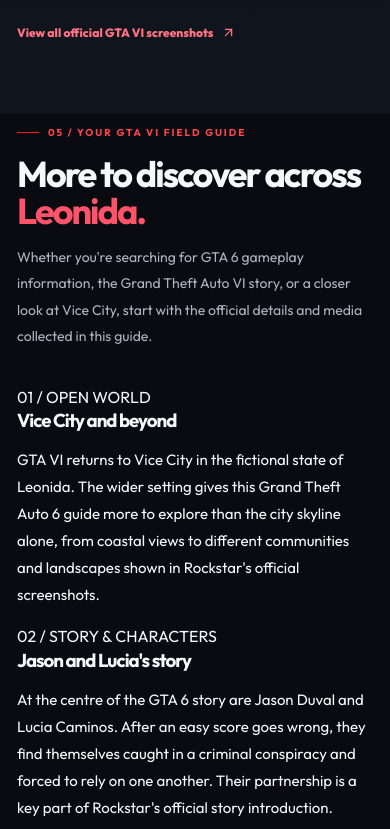
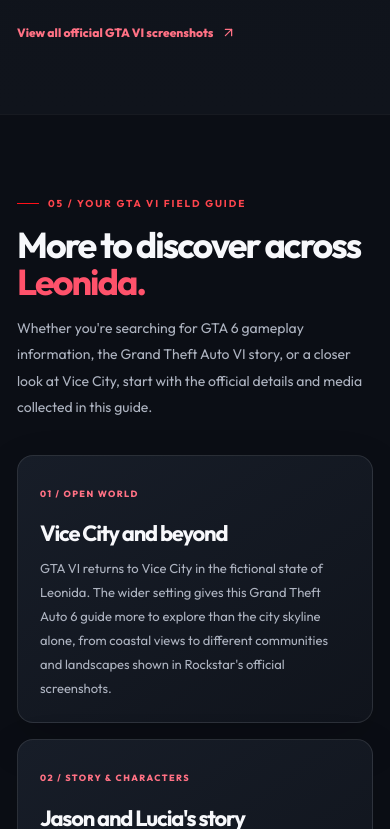
Before and after one commit to syedhussainabbaszaidi/levelxgamingarena, a Next.js app: page /gta-6 in a window 390 px wide. Shown: the part 5595-6424 px from the top of the page. Built offline with nearby package versions, Linux system fonts and the light colour scheme.

Commit message:
Style GTA VI guide content cards for responsive layouts

```diff
--- a/app/gta-6/gta-6.css
+++ b/app/gta-6/gta-6.css
@@ -47,3 +47,12 @@
  .gta-gallery-grid{grid-template-columns:1fr;gap:12px}
  .gta-gallery-grid>a,.gta-gallery-grid>a:nth-child(1),.gta-gallery-grid>a:nth-child(4){grid-column:auto;height:235px}
 }
+
+.gta-game-guide-section{padding:96px 0;background:#0b0e15;border-top:1px solid rgba(255,255,255,.05)}
+.gta-guide-cards{display:grid;grid-template-columns:repeat(3,minmax(0,1fr));gap:16px}
+.gta-guide-cards article{min-width:0;padding:27px;border:1px solid rgba(255,255,255,.1);border-radius:16px;background:linear-gradient(145deg,#171d28,#10141c);box-shadow:0 18px 48px #0002}
+.gta-guide-cards article>span{color:#ff7184;font-size:9px;font-weight:800;letter-spacing:.16em}
+.gta-guide-cards h3{margin:17px 0 10px;font-size:22px}
+.gta-guide-cards p{margin:0;color:#aeb4c1;font-size:13px;line-height:1.85}
+@media(max-width:900px){.gta-guide-cards{grid-template-columns:1fr}}
+@media(max-width:640px){.gta-game-guide-section{padding:70px 0}.gta-guide-cards article{padding:22px}}
```
